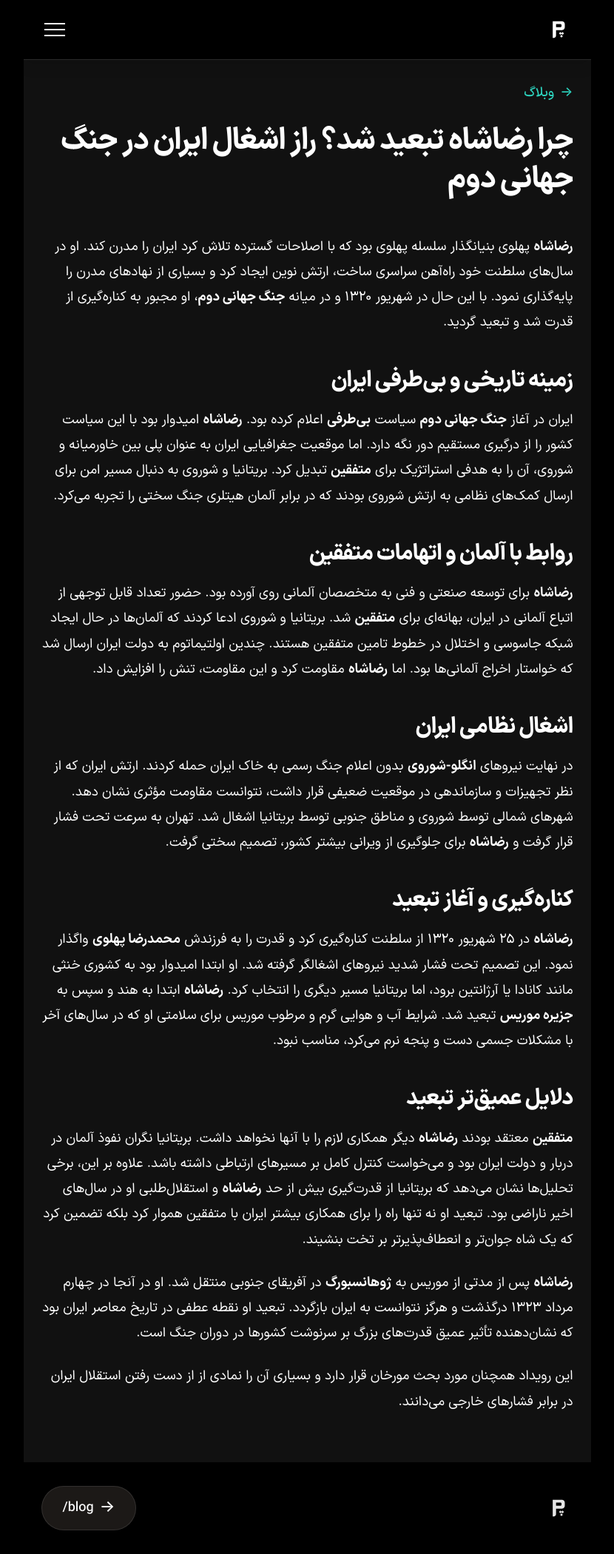
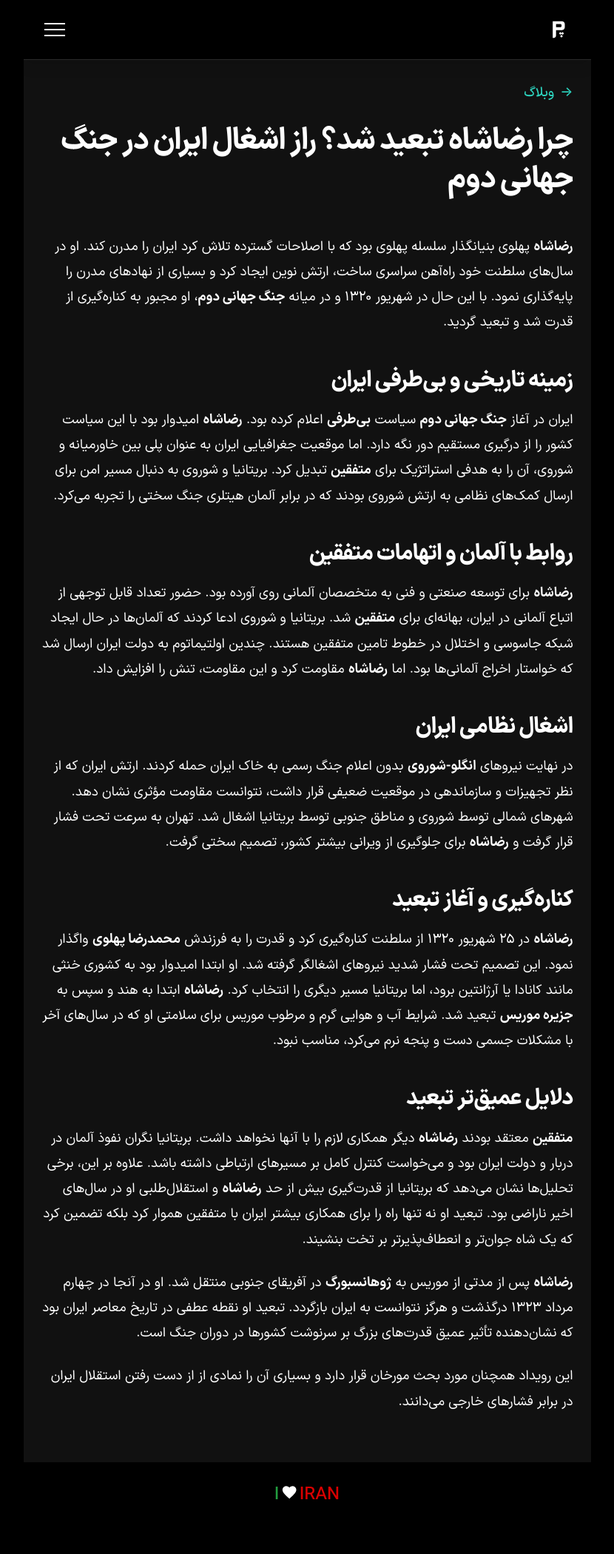
Before and after one commit to darkblog/darkblog.github.io, a Jekyll site: the page built from _posts/2026-6-17-204.md, in a window 1280 px wide. Shown: the whole page at 74% size, without its empty margins (225-1055 px from the left). Built offline with Jekyll 4.4.1, drawn with Linux system fonts in a browser that asks for light colours; after the commit the page ends 2064 px from its top, so only the background shows below that.

Commit message:
Update default.html

```diff
--- a/_layouts/default.html
+++ b/_layouts/default.html
@@ -110,15 +110,13 @@
     .article-content table tbody tr:nth-child(even) { background-color: #1c1c1c; }
     .article-content table tbody tr:hover { background-color: #252525; }
     .article-content table caption { padding: 0.5rem 0; font-weight: 500; color: #ffffff; }
-    .site-footer { background-color: #000000; padding: 2rem clamp(1rem, 3vw, 1.5rem); display: flex; align-items: center; justify-content: space-between; width: 100%; flex-direction: row; font-size: inherit; }
-    .footer-logo { display: flex; align-items: center; }
-    .footer-logo img { height: 2.5rem; width: auto; opacity: 0.9; display: block; }
-    .footer-logo:hover img { opacity: 1; }
-    .special-blog-link { display: inline-flex; align-items: center; gap: 0.5rem; background-color: #1c1917; color: #fff; text-decoration: none; padding: 0.75rem 1.75rem; border-radius: 2rem; font-weight: 500; font-family: inherit; font-size: inherit; border: 1px solid rgba(255,255,255,0.1); transition: background-color 0.2s ease, border-color 0.2s ease, transform 0.2s ease; direction: ltr; }
-    .special-blog-link:hover { background-color: #2d2a28; border-color: rgba(255,255,255,0.25); transform: translateY(-1px); }
-    .special-blog-link:active { transform: translateY(0); }
-    .special-blog-link span { font-size: 1.2em; transition: transform 0.2s ease; }
-    .special-blog-link:hover span { transform: translateX(4px); }
+    .site-footer { background-color: #000000; padding: 2rem clamp(1rem, 3vw, 1.5rem); display: flex; align-items: center; justify-content: center; width: 100%; font-size: inherit; }
+    .footer-love { font-size: 1.5rem; font-weight: 500; direction: ltr; display: flex; align-items: center; gap: 0.15rem; line-height: 1; }
+    .footer-love .green { color: #239f40; }
+    .footer-love .red { color: #da0000; }
+    .footer-love a { text-decoration: none; line-height: 1; }
+    .footer-love a:hover { text-decoration: underline; }
+    .heart-icon { width: 1.4rem; height: 1.4rem; flex-shrink: 0; display: block; transform: translateY(-0.15em); }
   </style>
 </head>
 <body>
@@ -178,13 +176,13 @@
       </article>
     </main>
     <footer class="site-footer">
-      <a href="/" class="footer-logo" aria-label="صفحه اصلی پاسگاه">
-        <img src="/blog.svg" alt="لوگوی پاسگاه" width="40" height="40">
-      </a>
-      <a href="https://www.pasgah.org/blog" class="special-blog-link" dir="ltr">
-        /blog
-        <span aria-hidden="true">→</span>
-      </a>
+      <div class="footer-love">
+        <span class="green">I</span>
+        <svg class="heart-icon" viewBox="0 0 24 24" fill="white" xmlns="http://www.w3.org/2000/svg">
+          <path d="M12 21.35l-1.45-1.32C5.4 15.36 2 12.28 2 8.5 2 5.42 4.42 3 7.5 3c1.74 0 3.41.81 4.5 2.09C13.09 3.81 14.76 3 16.5 3 19.58 3 22 5.42 22 8.5c0 3.78-3.4 6.86-8.55 11.54L12 21.35z"/>
+        </svg>
+        <a href="https://www.pasgah.org/blog/iran" class="red">IRAN</a>
+      </div>
     </footer>
   </div>
 </body>
```
